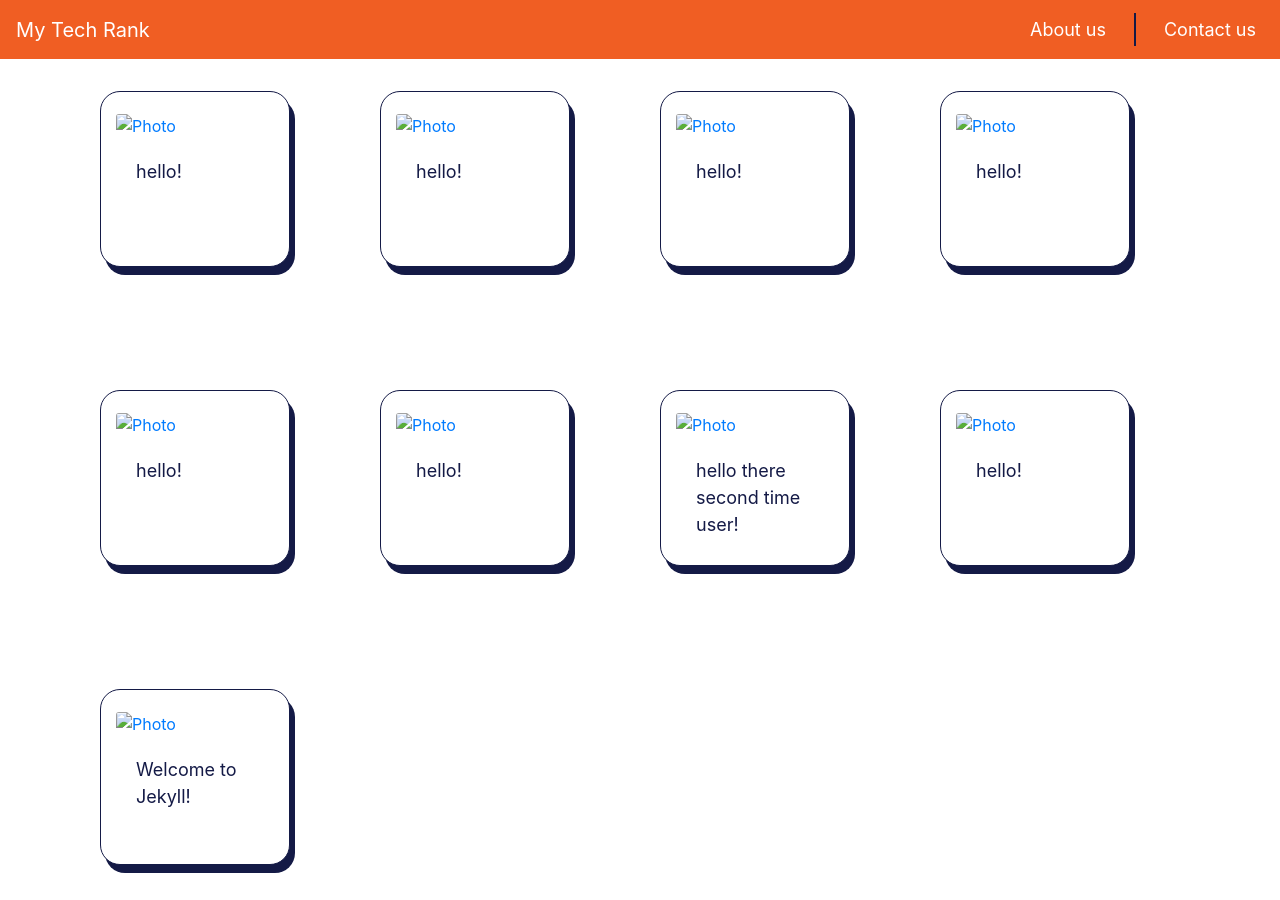
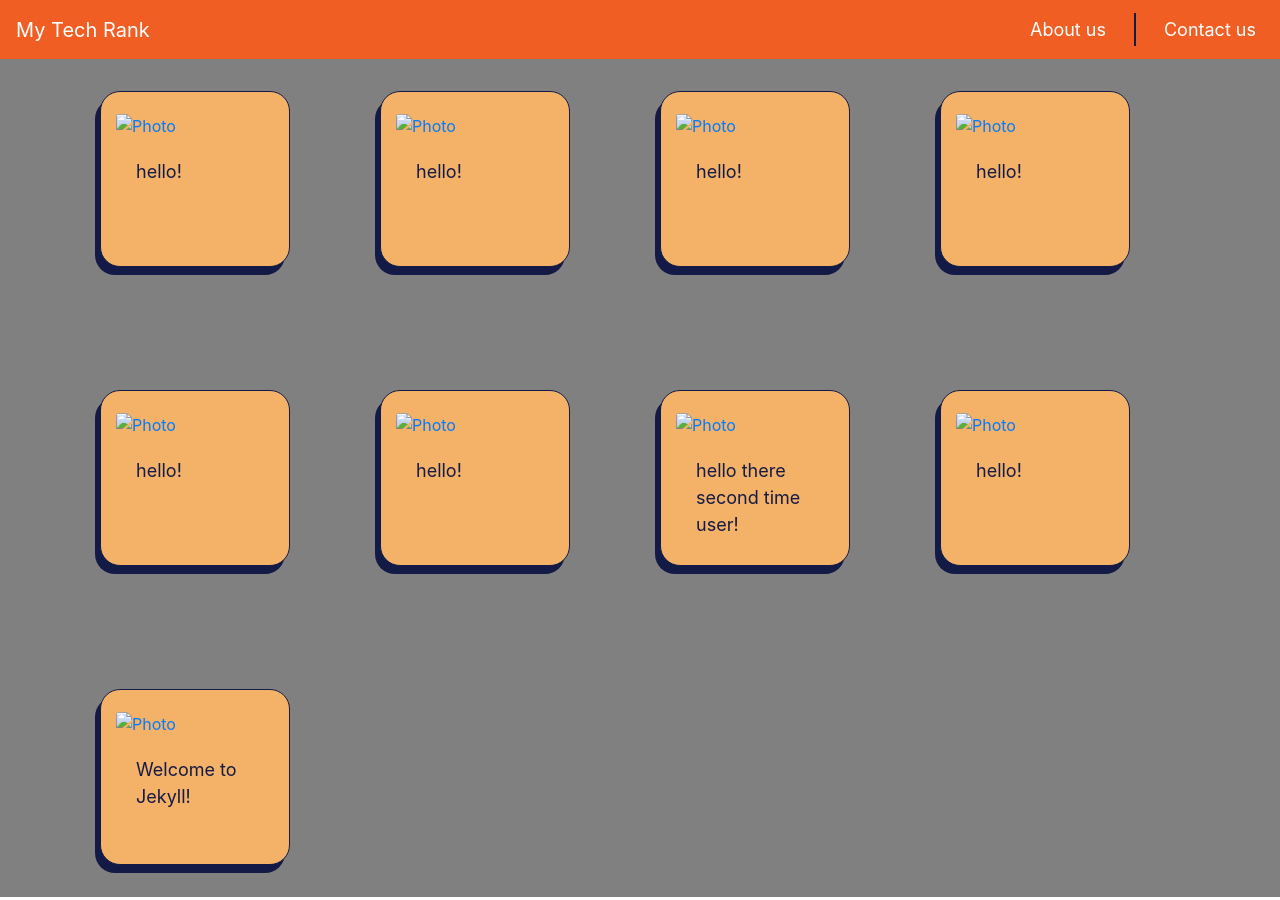
Before and after one commit to arlenkamberi/arlenkamberi.github.io, a Jekyll site: the page built from index.html, in a window 1280 px wide. Built offline with Jekyll 4.4.1, drawn with Linux system fonts in a browser that asks for light colours; some web fonts are replaced.

Commit message:
change in background and border color in main page

```diff
--- a/assets/css/default.css
+++ b/assets/css/default.css
@@ -1,4 +1,8 @@
 /*Start of index page*/
+
+.home {
+  background-color: gray !important;
+}
 
 .navbar {
   background-color: #F05E23 !important;
@@ -39,7 +43,8 @@
   bottom: 82px;
   border: #141A46 1px solid !important;
   border-radius: 1.25rem !important;
-  box-shadow: 5px 8px #141A46 !important;
+  box-shadow: -5px 8px #141A46 !important;
+  background-color: #f3b267 !important;
 
 }
 
```
Also changed, not shown: assets/photo/aliexpress.png (added).
